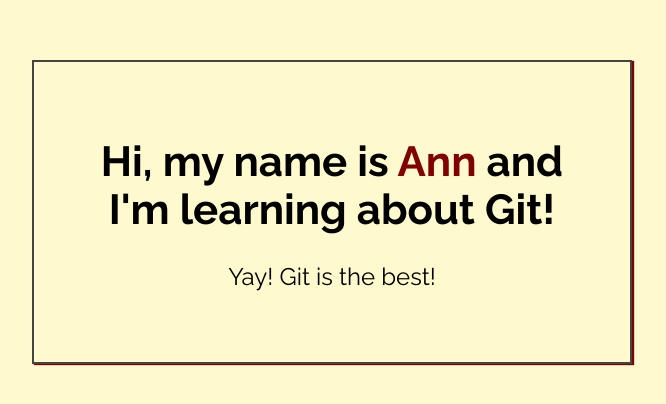
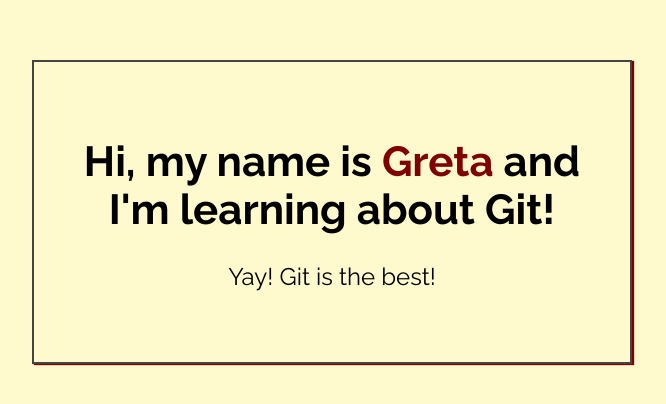
Before and after one commit to GretaGG/my-first-repo, a plain HTML site: page index.html in a window 1280 px wide. Shown: the part 188-592 px from the top of the page, without its empty margins (308-974 px from the left). Drawn offline with Linux system fonts and the light colour scheme.

Commit message:
added name to index.html

```diff
--- a/index.html
+++ b/index.html
@@ -14,7 +14,7 @@
 <body>
 
     <div class="greeting">
-        <h1>Hi, my name is <span class="highlight">Ann</span> and I'm learning about Git! </h1>
+        <h1>Hi, my name is <span class="highlight">Greta</span> and I'm learning about Git! </h1>
 
         <p>Yay! Git is the best!</p>
     </div>
```
